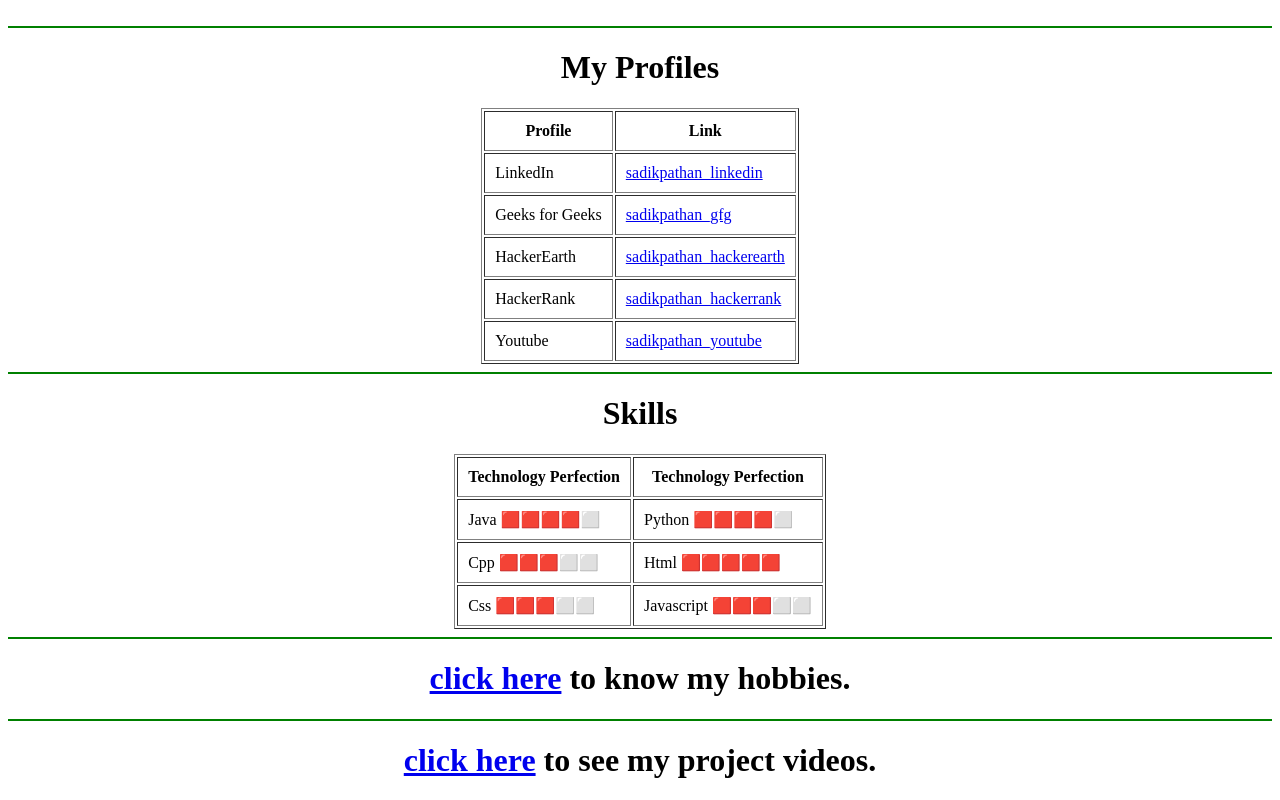
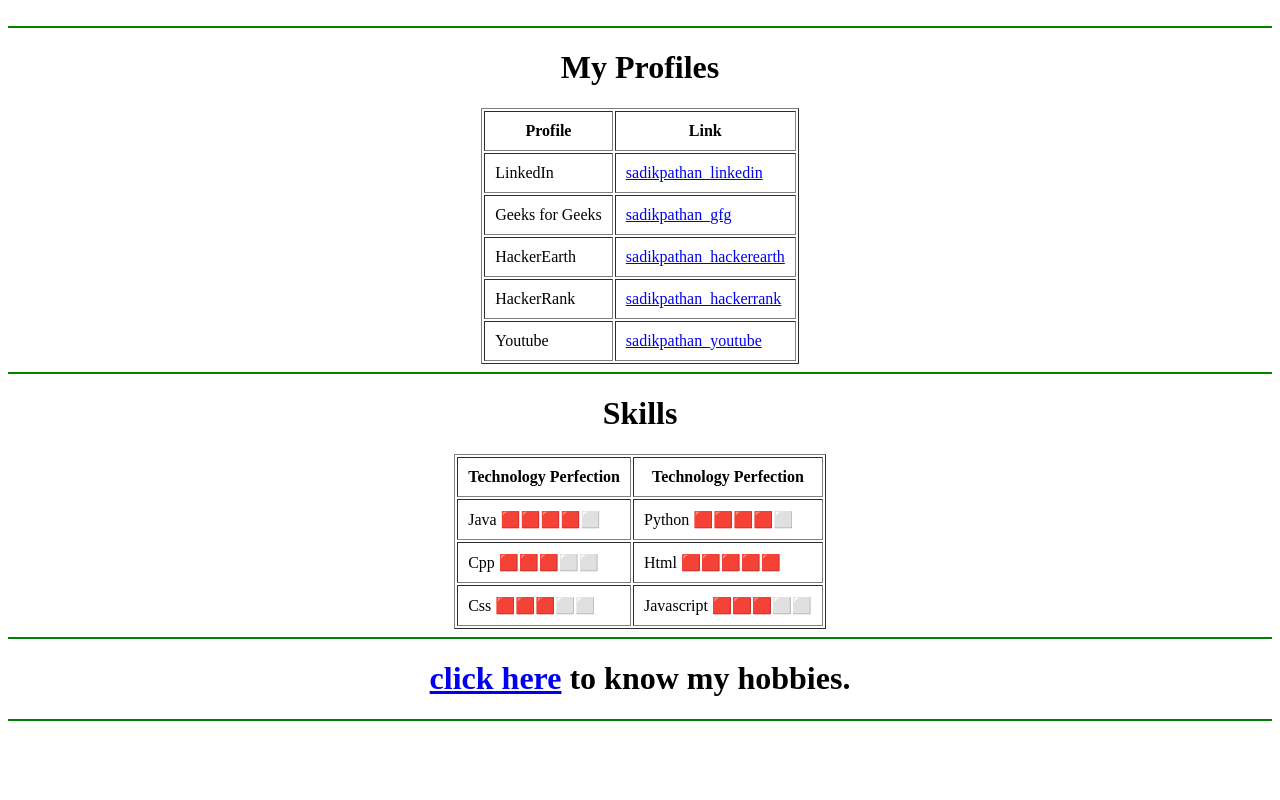
Before and after one commit to Dsclatur/MYCV, a plain HTML site: page index.html in a window 1280 px wide. Shown: the part 3819-4619 px from the top of the page. After the commit the page ends 4548 px from the top, so only its background shows below. Drawn offline with Linux system fonts and the light colour scheme.

Commit message:
Update index.html

```diff
--- a/index.html
+++ b/index.html
@@ -220,7 +220,7 @@
      <h1> <a href="hobbies.html">click here</a> to know my hobbies. <br></h1>
        <hr height=3 color="green">
 
-      <h1> <a href="projectvideos.html">click here</a> to see my project videos. <br></h1>
+
 
 
 
```
